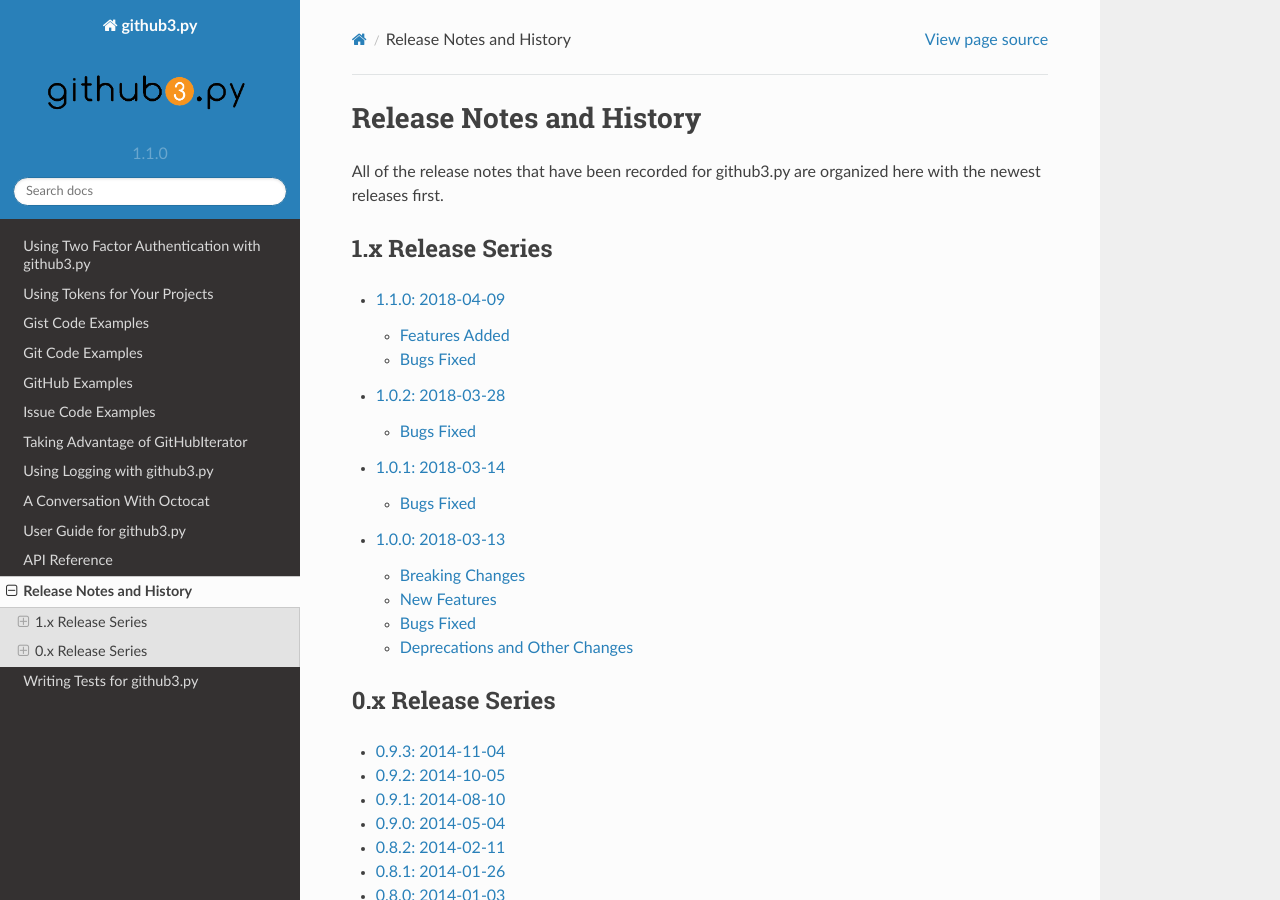
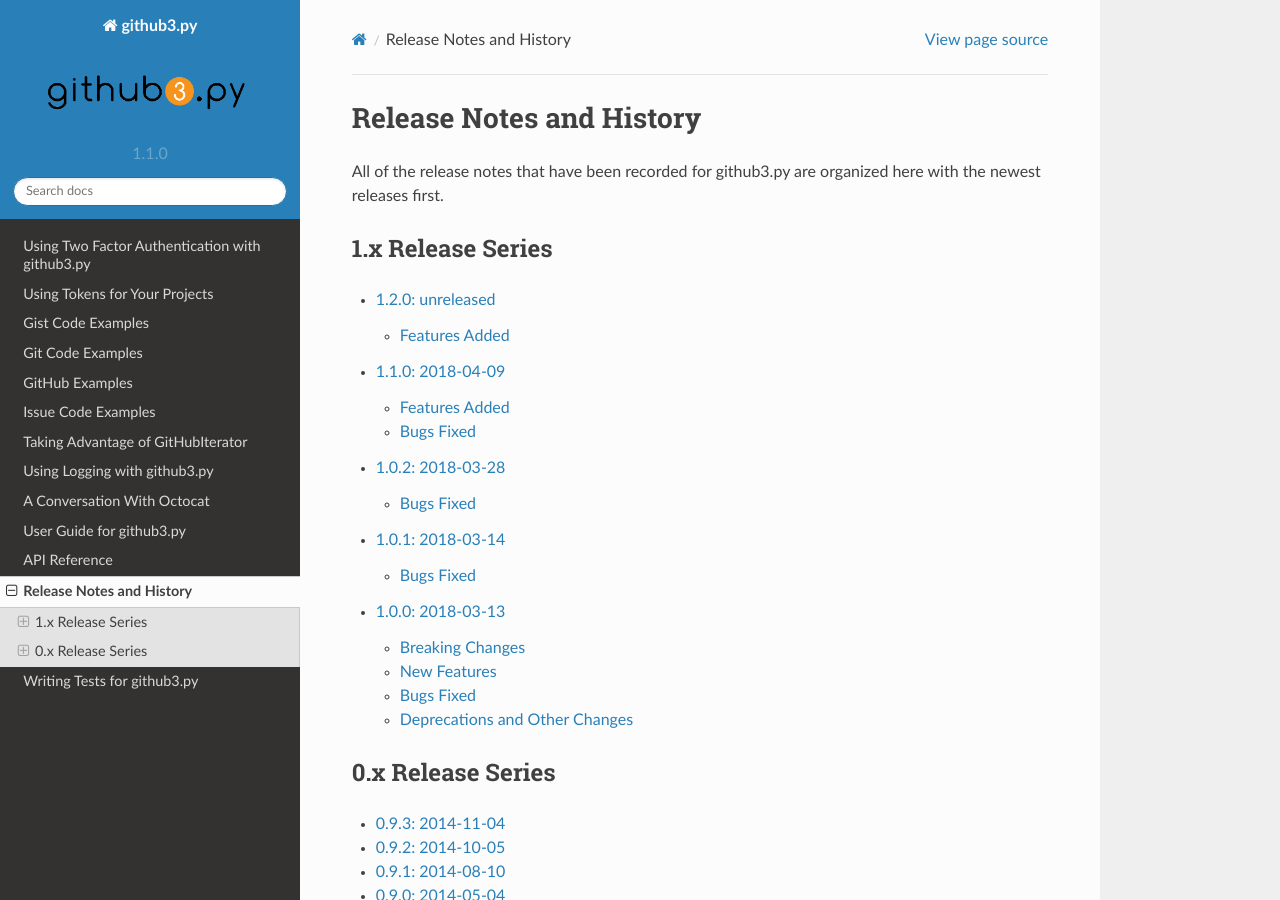
Before and after one commit to sigmavirus24/github3.py, a Sphinx documentation site: the page built from docs/source/release-notes/index.rst, in a window 1280 px wide and 900 px high. Built offline with Sphinx 7.4.7 and the Read the Docs theme 2.0.0, drawn with Linux system fonts in a browser that asks for light colours.

Commit message:
Add 1.2.0 release notes in release notes index
This will fix the docs & doclint test jobs.

```diff
--- a/docs/source/release-notes/index.rst
+++ b/docs/source/release-notes/index.rst
@@ -9,6 +9,7 @@ here with the newest releases first.
 ==================
 
 .. toctree::
+    1.2.0
     1.1.0
     1.0.2
     1.0.1
```
